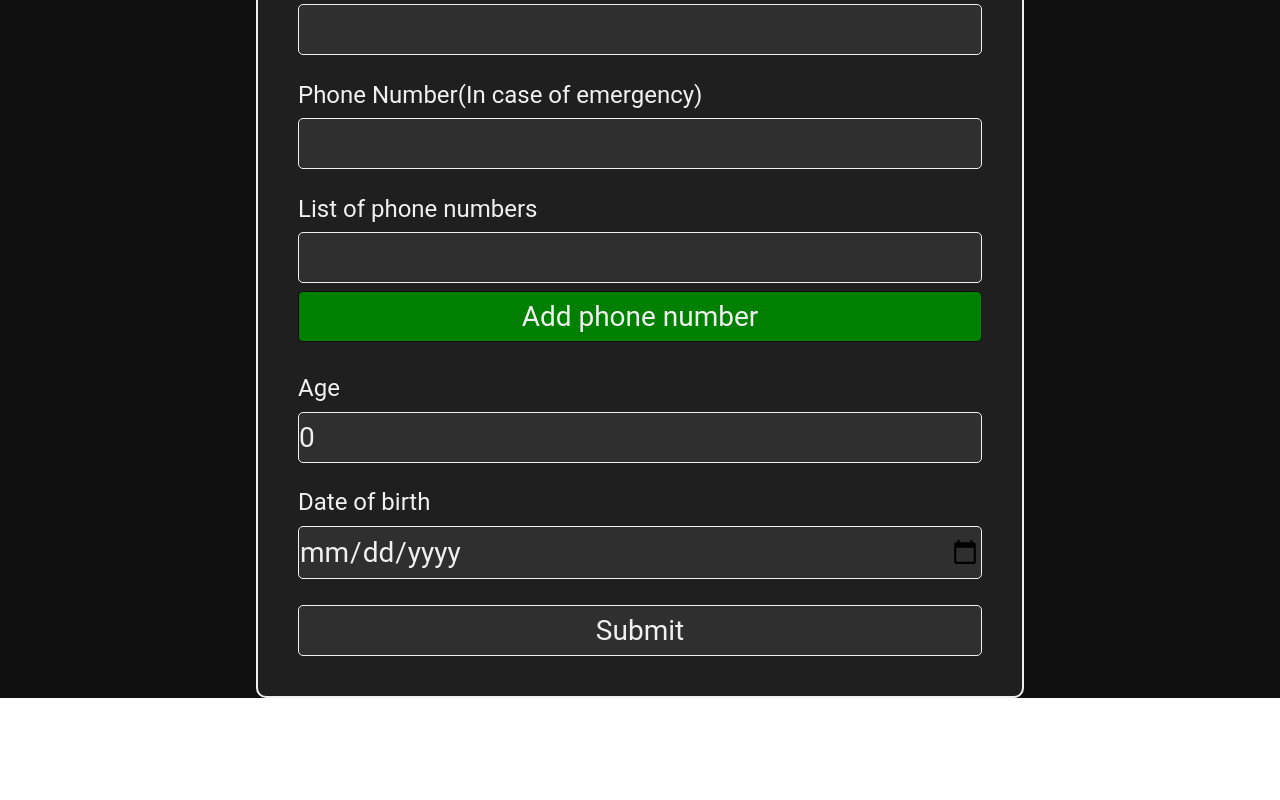
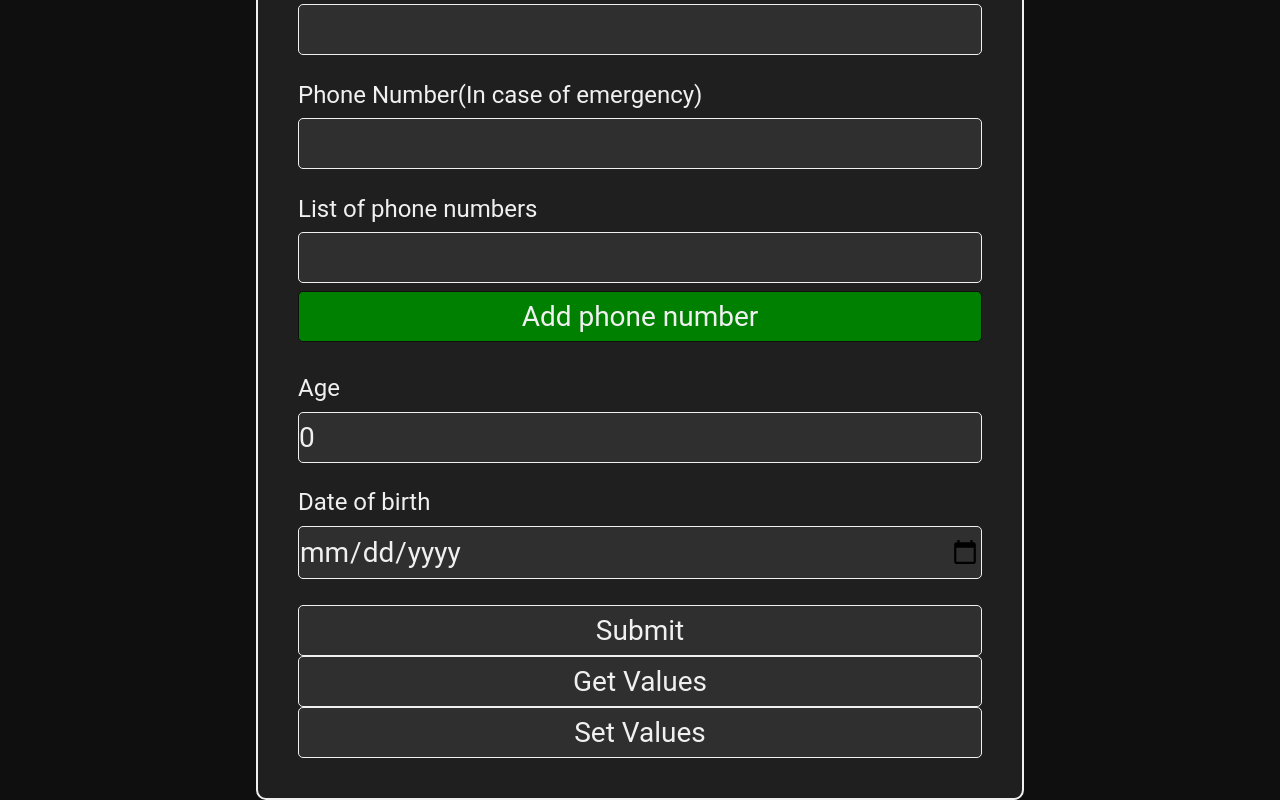
Before and after one commit to SufiyanAK/React-Hook-Form, a React (Vite) app: page / in a window 1280 px wide. Shown: the part 726-1526 px from the top of the page. Before the commit the page ends 1424 px from the top, so only its background shows below. Built offline with nearby package versions, Linux system fonts and the light colour scheme.

Commit message:
feat: add getValues and setValue buttons to YoutubeForm for debugging purposes

```diff
--- a/src/components/YoutubeForm.tsx
+++ b/src/components/YoutubeForm.tsx
@@ -19,7 +19,7 @@ interface IFormInput {
 let renderCount: number = 0;
 
 const YoutubeForm = () => {
-    const { register, control, handleSubmit, formState: { errors }, watch } = useForm<IFormInput>({
+    const { register, control, handleSubmit, formState: { errors }, watch, getValues, setValue } = useForm<IFormInput>({
         defaultValues: {
             username: "Batman",
             email: "",
@@ -363,6 +363,8 @@ const YoutubeForm = () => {
                 </div>
 
                 <button className="submitBtn">Submit</button>
+                <button type="button" onClick={() => { console.log("get Values: ", getValues()) }} className="submitBtn">Get Values</button>
+                <button type="button" onClick={() => { setValue('age', 45) }} className="submitBtn">Set Values</button>
             </form >
             <DevTool control={control} />
         </div >
```
